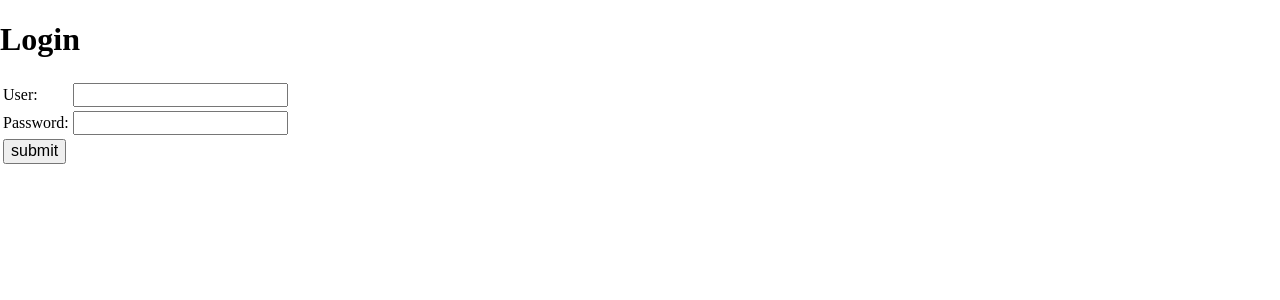
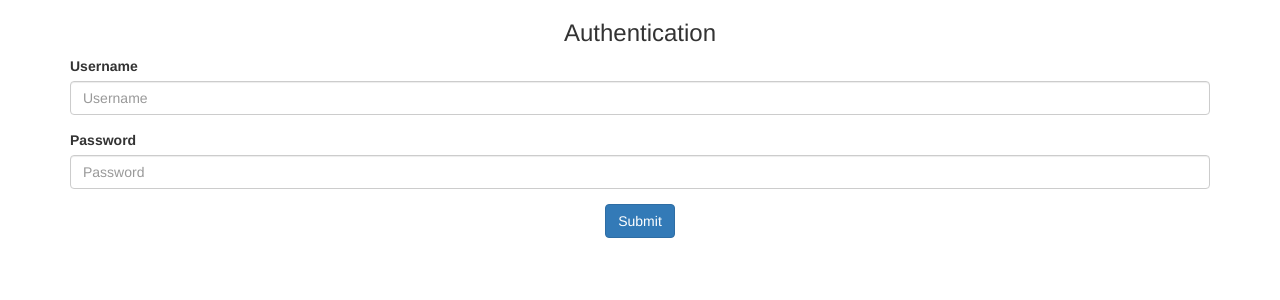
Before and after one commit to UnnamedSoftware/russesamfunnet_webside, a PHP site: page / in a window 1280 px wide. Shown: the top 300 px of the page. Run offline with PHP 8.4, Linux system fonts and the light colour scheme; some libraries are stand-ins or nearby versions.

Commit message:
no message

```diff
--- a/RusseSamfunnet/index.php
+++ b/RusseSamfunnet/index.php
@@ -10,23 +10,38 @@ and open the template in the editor.
         <title>Standard Template</title>
         <link rel="stylesheet" type="text/css" href="CSS/normalize.css">
         <link rel="stylesheet" type="text/css" href="CSS/main.css">
+        <!-- Latest compiled and minified CSS -->
+        <link rel="stylesheet" href="https://maxcdn.bootstrapcdn.com/bootstrap/3.3.7/css/bootstrap.min.css" integrity="sha384-BVYiiSIFeK1dGmJRAkycuHAHRg32OmUcww7on3RYdg4Va+PmSTsz/K68vbdEjh4u" crossorigin="anonymous">
+
+        <script src="https://code.jquery.com/jquery-3.2.1.min.js" crossorigin="anonymous"></script>
+
+        <!-- Latest compiled and minified JavaScript -->
+        <script src="https://maxcdn.bootstrapcdn.com/bootstrap/3.3.7/js/bootstrap.min.js" integrity="sha384-Tc5IQib027qvyjSMfHjOMaLkfuWVxZxUPnCJA7l2mCWNIpG9mGCD8wGNIcPD7Txa" crossorigin="anonymous"></script>
     </head>
-<body>
-   <h1>Login</h1>
-   <form name='f' action="login" method='POST'>
-      <table>
-         <tr>
-            <td>User:</td>
-            <td><input type='text' name='username' value=''></td>
-         </tr>
-         <tr>
-            <td>Password:</td>
-            <td><input type='password' name='password' /></td>
-         </tr>
-         <tr>
-            <td><input name="submit" type="submit" value="submit" /></td>
-         </tr>
-      </table>
-  </form>
-</body>
+    <body>
+        <h3 class="text-center">Authentication</h3>
+        <div class="container">
+            <form>
+                <div class="form-group">
+                <label for="username">Username</label>
+                <input type="text" class="form-control" id="username" placeholder="Username" >
+                </div>
+                <div class="form-group">
+                    <label for="password">Password</label>
+                    <input type="password" class="form-control" id="password" placeholder="Password">
+                </div>
+                <button type="button" class="btn btn-primary center-block" onclick="auth()">Submit</button>
+            </form>
+            <div id="token-display">
+            </div>
+        </div>
+
+        <script type="text/javascript">
+
+            document.getElementById('username').value
+            document.getElementById('password').value
+
+        </script>
+
+    </body>
 </html>
--- a/RusseSamfunnet/nbproject/private/private.xml
+++ b/RusseSamfunnet/nbproject/private/private.xml
@@ -7,6 +7,7 @@
             <file>file:/C:/xampp/htdocs/RussesamfunnetWebside/RusseSamfunnet/index.php</file>
             <file>file:/C:/xampp/htdocs/RussesamfunnetWebside/RusseSamfunnet/Templates/navigation.php</file>
             <file>file:/C:/xampp/htdocs/RussesamfunnetWebside/RusseSamfunnet/Templates/footer.php</file>
+            <file>file:/C:/xampp/htdocs/RussesamfunnetWebside/RusseSamfunnet/package.json</file>
         </group>
     </open-files>
 </project-private>
```
Also changed, not shown: RusseSamfunnet/package.json (added, +19 -0 lines), RusseSamfunnet/package-lock.json (added).
